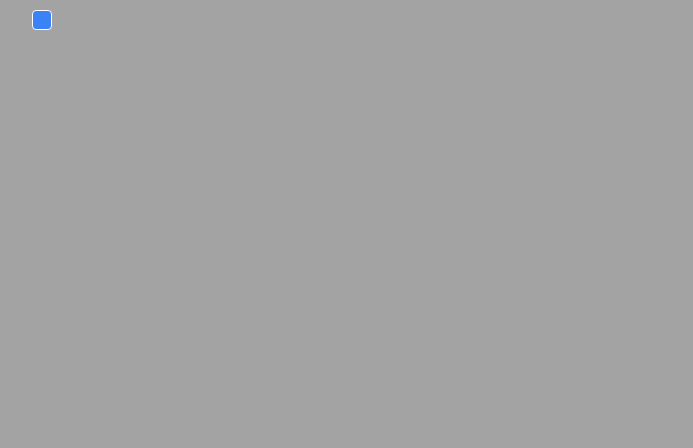
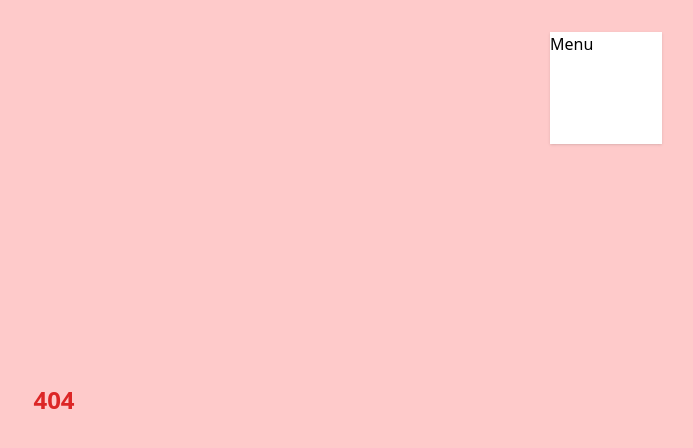
Before and after one commit to kazettique/React-Lab, a React (Create React App) app: page / in a window 1280 px wide. Shown: the top 448 px of the page, without its empty margins (586-1279 px from the left). Built offline with nearby package versions, Linux system fonts and the light colour scheme.

Commit message:
add router

```diff
--- a/package.json
+++ b/package.json
@@ -14,9 +14,11 @@
     "@types/react-dom": "^18.0.0",
     "craco-alias": "^3.0.1",
     "dayjs": "^1.11.3",
+    "framer-motion": "^6.5.1",
     "gh-pages": "^4.0.0",
     "react": "^18.2.0",
     "react-dom": "^18.2.0",
+    "react-router-dom": "^6.3.0",
     "react-scripts": "5.0.1",
     "typescript": "^4.4.2",
     "web-vitals": "^2.1.0"
@@ -48,6 +50,7 @@
     ]
   },
   "devDependencies": {
+    "@types/react-router-dom": "^5.3.3",
     "@typescript-eslint/eslint-plugin": "^5.30.5",
     "@typescript-eslint/parser": "^5.30.5",
     "eslint": "^8.19.0",
--- a/src/App.tsx
+++ b/src/App.tsx
@@ -1,15 +1,18 @@
-import CustomCheckbox, { IProps } from './components/CustomCheckbox';
-import IndependentCollapse from './components/IndependentCollapse';
-import SafariAbsoluteTest from './components/SafariAbsoluteTest';
+import { useRoutes } from 'react-router-dom';
+import Menu from './components/Menu';
 import { useMobileViewPortHeight } from './hooks';
-import CustomCheckboxPage from './pages/CustomCheckboxPage';
+import { routes } from './router';
 
 function App() {
   const mobileViewPortHeight = useMobileViewPortHeight();
+  const router = useRoutes(routes);
 
   return (
-    <div className="h-screen w-screen bg-neutral-400" style={mobileViewPortHeight.style}>
-      <CustomCheckboxPage />
+    <div className="h-screen w-screen" style={mobileViewPortHeight.style}>
+      <div data-router-container className="relative w-full h-full">
+        {router}
+        <Menu />
+      </div>
     </div>
   );
 }
--- a/src/components/CustomCheckbox.tsx
+++ b/src/components/CustomCheckbox.tsx
@@ -1,4 +1,4 @@
-import { useState, ReactElement, useId } from 'react';
+import { ReactElement, useId } from 'react';
 
 export interface IProps {
   className?: string;
@@ -36,8 +36,8 @@ export default function CustomCheckbox(props: IProps): ReactElement {
               viewBox="0 0 17 12"
               xmlns="http://www.w3.org/2000/svg"
             >
-              <g fill="none" fill-rule="evenodd">
-                <g className="fill-blue-500" transform="translate(-9 -11)" fill-rule="nonzero">
+              <g fill="none" fillRule="evenodd">
+                <g className="fill-blue-500" transform="translate(-9 -11)" fillRule="nonzero">
                   <path d="m25.576 11.414c0.56558 0.55188 0.56558 1.4439 0 1.9961l-9.404 9.176c-0.28213 0.27529-0.65247 0.41385-1.0228 0.41385-0.37034 0-0.74068-0.13855-1.0228-0.41385l-4.7019-4.588c-0.56584-0.55188-0.56584-1.4442 0-1.9961 0.56558-0.55214 1.4798-0.55214 2.0456 0l3.679 3.5899 8.3812-8.1779c0.56558-0.55214 1.4798-0.55214 2.0456 0z" />
                 </g>
               </g>
--- /dev/null
+++ b/src/components/Menu.tsx
@@ -0,0 +1,17 @@
+import React, { ReactElement } from 'react';
+
+interface IProps {
+  className?: string;
+}
+
+function Menu(props: IProps): ReactElement {
+  const { className = '' } = props;
+
+  return (
+    <div data-comp="Menu" className={`w-28 h-28 bg-white shadow absolute top-8 right-8 ${className}`}>
+      Menu
+    </div>
+  );
+}
+
+export default Menu;
--- a/src/index.tsx
+++ b/src/index.tsx
@@ -3,11 +3,14 @@ import ReactDOM from 'react-dom/client';
 import App from './App';
 import './index.css';
 import reportWebVitals from './reportWebVitals';
+import { BrowserRouter } from 'react-router-dom';
 
 const root = ReactDOM.createRoot(document.getElementById('root') as HTMLElement);
 root.render(
   <React.StrictMode>
-    <App />
+    <BrowserRouter>
+      <App />
+    </BrowserRouter>
   </React.StrictMode>
 );
 
--- a/src/pages/CustomCheckboxPage.tsx
+++ b/src/pages/CustomCheckboxPage.tsx
@@ -10,7 +10,7 @@ export default function CustomCheckboxPage() {
   };
 
   return (
-    <div data-custom-checkbox-page className="p-2.5">
+    <div data-custom-checkbox-page className="p-2.5 w-full h-full bg-neutral-400">
       <CustomCheckbox {...customCheckboxProps} />
     </div>
   );
--- /dev/null
+++ b/src/pages/Gallery.tsx
@@ -0,0 +1,11 @@
+import Menu from '@/components/Menu';
+
+function Gallery() {
+  return (
+    <div data-page="Gallery" className="w-full h-full bg-neutral-400">
+      Gallery
+    </div>
+  );
+}
+
+export default Gallery;
--- /dev/null
+++ b/src/pages/PageNotFound.tsx
@@ -0,0 +1,9 @@
+import React from 'react';
+
+function PageNotFound() {
+  return (
+    <div className="w-full h-full text-red-600 bg-red-200 flex justify-center items-center text-2xl font-bold">404</div>
+  );
+}
+
+export default PageNotFound;
--- /dev/null
+++ b/src/router.tsx
@@ -0,0 +1,18 @@
+import { RouteObject } from 'react-router-dom';
+import PageNotFound from './pages/PageNotFound';
+import CustomCheckboxPage from './pages/CustomCheckboxPage';
+import Gallery from './pages/Gallery';
+
+const baseUrl = 'react-lab';
+
+export const routes: RouteObject[] = [
+  {
+    path: `${baseUrl}/`,
+    element: <Gallery />,
+  },
+  {
+    path: `${baseUrl}/customCheckBox`,
+    element: <CustomCheckboxPage />,
+  },
+  { path: '*', element: <PageNotFound /> },
+];
```
Also changed, not shown: 1 other file (tests, documents, lock files or other folders).
